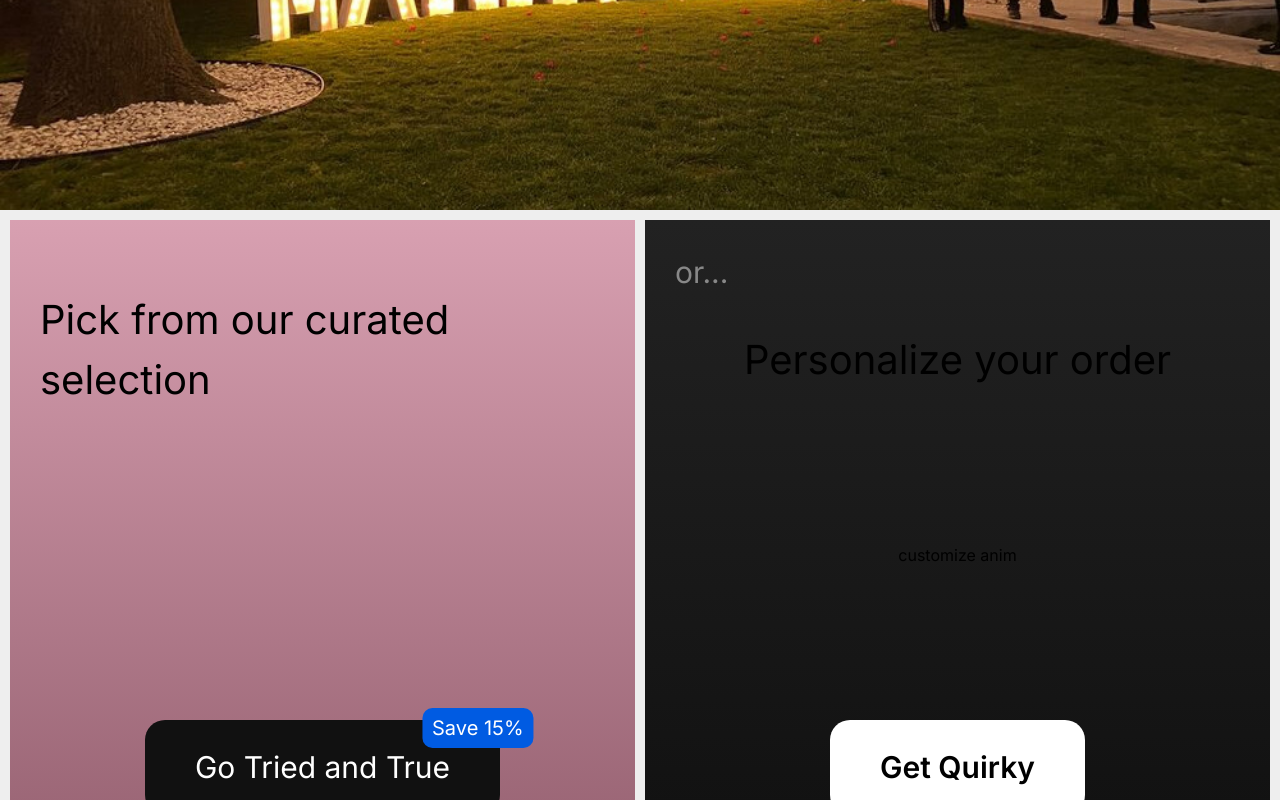
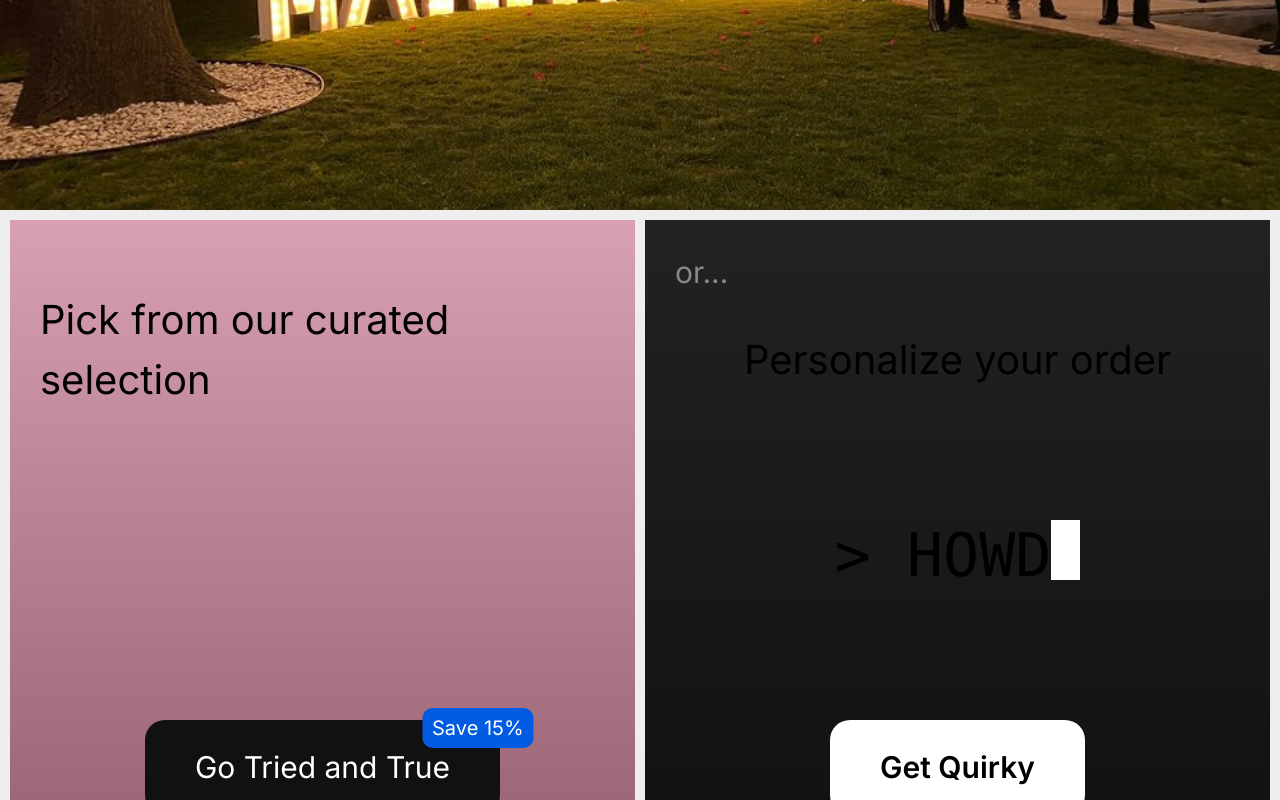
Before and after one commit to CameronHonis/camsii-main, a Next.js app: page / in a window 1280 px wide. Shown: the part 366-1166 px from the top of the page. Built offline with nearby package versions, Linux system fonts and the light colour scheme.

Commit message:
revamp customize showcase anim, add useTypewriter

```diff
--- /dev/null
+++ b/app/hooks/use_typewriter.tsx
@@ -0,0 +1,36 @@
+import React from "react";
+
+const DEFAULT_NEXT_CHAR_MS = 250
+
+function hasCommonBase(a: string, b: string): boolean {
+    if (a.length > b.length) {
+        // swap a and b
+        let c = a;
+        a = b;
+        b = c;
+    }
+    return a === b.substring(0, a.length);
+}
+
+export function useTypewriter(initVal: string, initTarg: string, nextCharMs: number = DEFAULT_NEXT_CHAR_MS): [curr: string, targ: string, setTarg: React.Dispatch<React.SetStateAction<string>>] {
+    const [curr, setCurr] = React.useState(initVal);
+    const [targ, setTarg] = React.useState(initTarg);
+
+    React.useEffect(() => {
+        if (curr === targ) return;
+
+        const timeoutId = setTimeout(() => {
+            let nextCurr: string;
+            if (curr.length < targ.length && hasCommonBase(curr, targ)) {
+                nextCurr = targ.substring(0, curr.length + 1);
+            } else {
+                nextCurr = curr.substring(0, curr.length - 1);
+            }
+            setCurr(nextCurr);
+        }, nextCharMs);
+
+        return () => clearTimeout(timeoutId);
+    }, [curr, targ, nextCharMs]);
+
+    return [curr, targ, setTarg];
+}
--- a/app/ui/home/customize_anim.tsx
+++ b/app/ui/home/customize_anim.tsx
@@ -1,6 +1,49 @@
 "use client";
 
+import { useTypewriter } from "@/app/hooks/use_typewriter";
+import clsx from "clsx";
+import React from "react";
+
+const WORD_DURATION_MS = 3000;
+const NEXT_CHAR_MS = 100;
+const CURSOR_BLINK_MS = 750;
+const WORDS = ["yeehaw yall", "howdy partner", "god bless texas", "happy anniversary", "happy new years", "happier than ever"];
+
+function getNextWord(prev: string): string {
+    const currIdx = WORDS.findIndex(word => word === prev);
+    const nextIdx = (currIdx + 1) % WORDS.length;
+    return WORDS[nextIdx];
+}
+
 export default function CustomizeAnim() {
-    console.log("asdf");
-    return <p>customize anim</p>;
+    const [display, targ, setTarg] = useTypewriter("", WORDS[0], NEXT_CHAR_MS);
+    const [isCursorVisible, setIsCursorVisible] = React.useState(true);
+
+    React.useEffect(() => {
+        if (display !== targ) return;
+        const nextWord = getNextWord(display);
+
+        const timeoutId = setTimeout(() => {
+            setTarg(nextWord);
+        }, WORD_DURATION_MS);
+
+        return () => clearTimeout(timeoutId);
+    }, [display, targ, setTarg]);
+
+    React.useEffect(() => {
+        const timeoutId = setTimeout(() => {
+            setIsCursorVisible(!isCursorVisible);
+        }, CURSOR_BLINK_MS);
+
+        return () => clearTimeout(timeoutId);
+    }, [isCursorVisible]);
+
+    const isTyping = display !== targ;
+    return <div className="text-[60px] font-mono uppercase">
+        {`> ${display}`}
+        <div className={clsx(
+            "inline-block bg-white w-[0.8ch] h-[1em] align-text-top",
+            !isTyping && !isCursorVisible && "invisible"
+        )}></div>
+    </div>
 }
```
